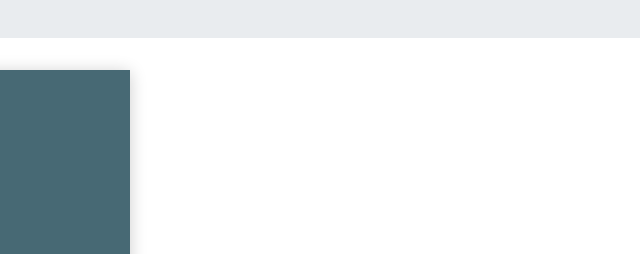
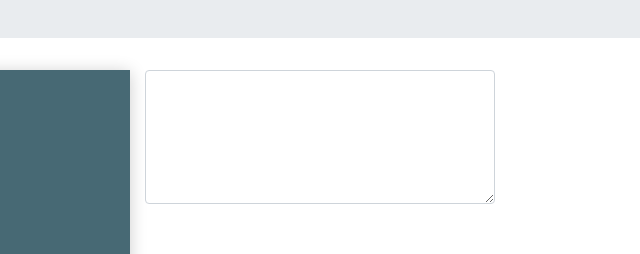
Before and after one commit to carrizoalice/scheduleApp, a plain HTML site: page index.html in a window 1280 px wide. Shown: the part 211-465 px from the top of the page, 320-960 px from the left. Drawn offline with nearby package versions, Linux system fonts and the light colour scheme.

Commit message:
textarea recordatorio

```diff
--- a/index.html
+++ b/index.html
@@ -25,7 +25,7 @@
 						</div>
 					</div>
 				</div>
-				<div class="col-4"></div>
+				<div class="col-4"><textarea id="text" name="texto" rows="5" class="form-control w-100"></textarea></div>
 				<div class="col-4"></div>
 			</div>
 		</div>
```
